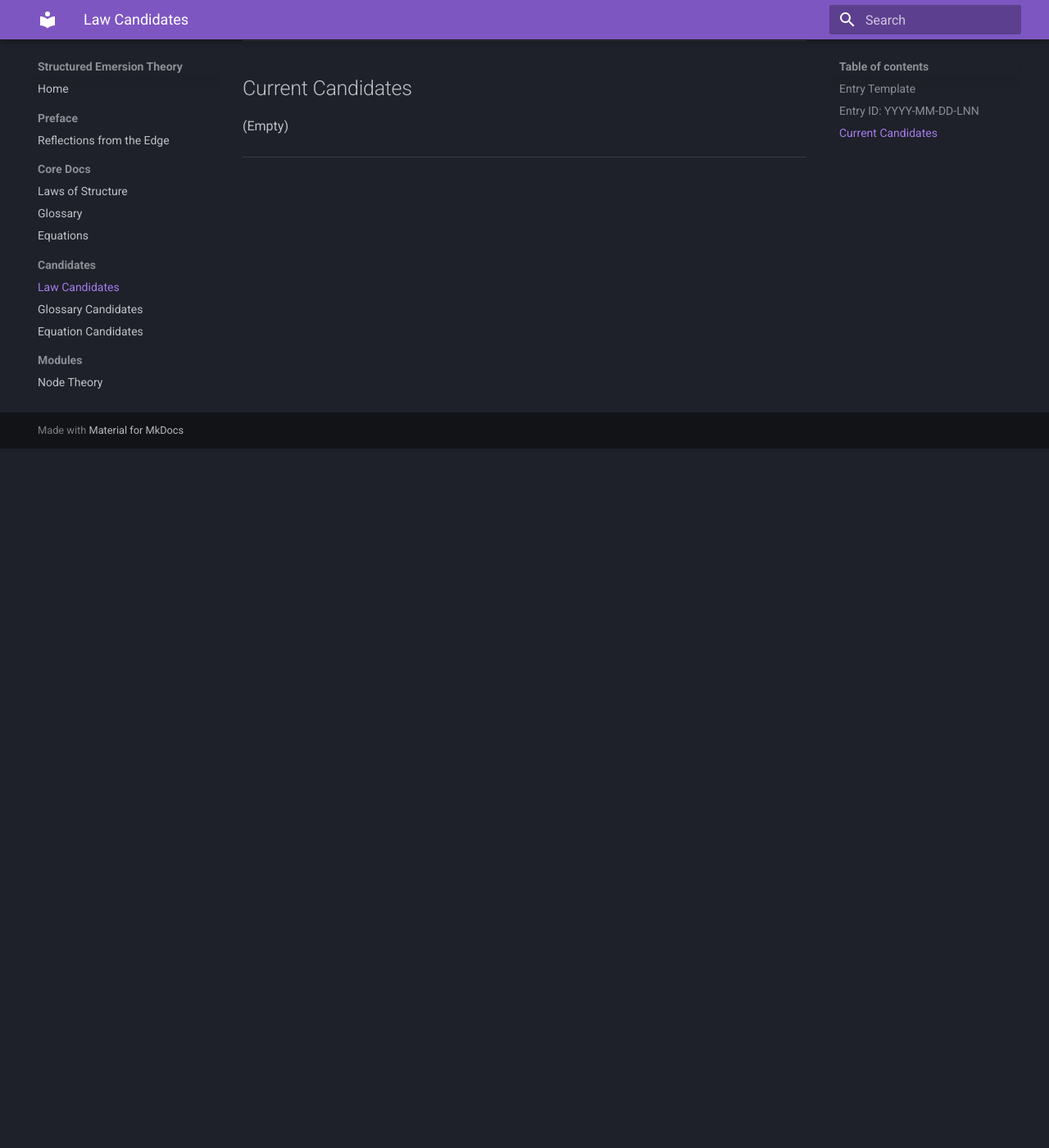
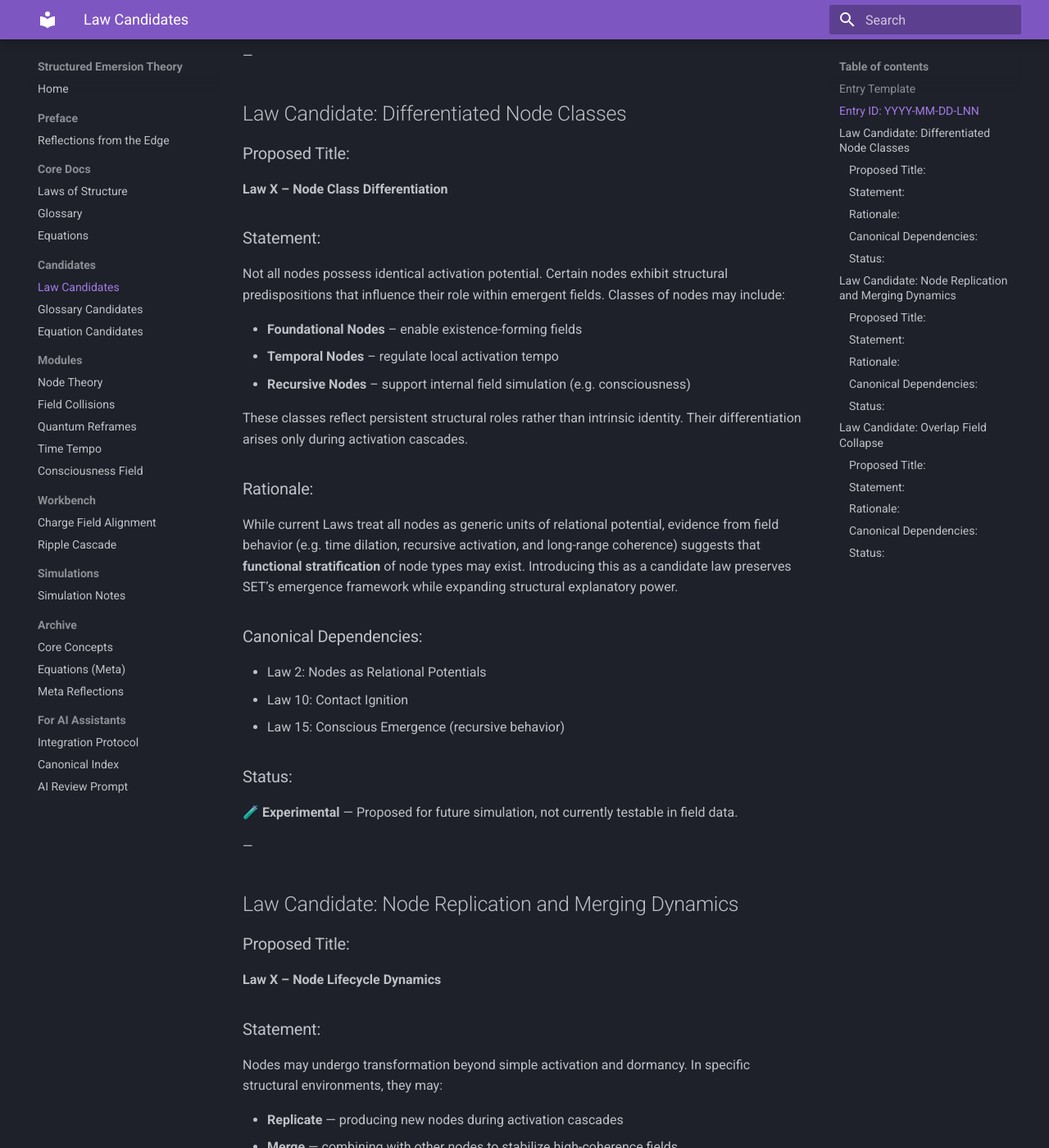
Before and after one commit to Structured-Emersion-Theory/Structured-Emersion-Theory, an MkDocs documentation site: the page built from docs/candidates_conflicts/law_candidates.md, in a window 1280 px wide and 1400 px high, scrolled down 853 px. Shown: the whole window at 82% size. Built offline with MkDocs 1.6.1 and Material for MkDocs 9.7.7, drawn with Linux system fonts in a browser that asks for light colours; some of the changed text lies outside the part shown.

Commit message:
law_candidates update

```diff
--- a/docs/candidates_conflicts/law_candidates.md
+++ b/docs/candidates_conflicts/law_candidates.md
@@ -1,7 +1,7 @@
 # Law Candidates & Refinements Log
 This file tracks proposed laws, structural principles, or revisions to existing Laws of Structure. All entries must be testable, nonredundant, and structurally coherent within the SET framework.
 
----
+—
 
 ### Entry Template
 
@@ -27,10 +27,85 @@ This file tracks proposed laws, structural principles, or revisions to existing
 **Status:** ⏳ Pending Review
 **Submitted:** YYYY-MM-DD
 
----
+—
 
-## Current Candidates
+## Law Candidate: Differentiated Node Classes
 
-(Empty)
+### Proposed Title:
+**Law X – Node Class Differentiation**
 
----
+### Statement:
+Not all nodes possess identical activation potential. Certain nodes exhibit structural predispositions that influence their role within emergent fields. Classes of nodes may include:
+
+- **Foundational Nodes** – enable existence-forming fields
+- **Temporal Nodes** – regulate local activation tempo
+- **Recursive Nodes** – support internal field simulation (e.g. consciousness)
+
+These classes reflect persistent structural roles rather than intrinsic identity. Their differentiation arises only during activation cascades.
+
+### Rationale:
+While current Laws treat all nodes as generic units of relational potential, evidence from field behavior (e.g. time dilation, recursive activation, and long-range coherence) suggests that **functional stratification** of node types may exist. Introducing this as a candidate law preserves SET’s emergence framework while expanding structural explanatory power.
+
+### Canonical Dependencies:
+- Law 2: Nodes as Relational Potentials
+- Law 10: Contact Ignition
+- Law 15: Conscious Emergence (recursive behavior)
+
+### Status:
+🧪 **Experimental** — Proposed for future simulation, not currently testable in field data.
+
+—
+
+## Law Candidate: Node Replication and Merging Dynamics
+
+### Proposed Title:
+**Law X – Node Lifecycle Dynamics**
+
+### Statement:
+Nodes may undergo transformation beyond simple activation and dormancy. In specific structural environments, they may:
+
+- **Replicate** — producing new nodes during activation cascades
+- **Merge** — combining with other nodes to stabilize high-coherence fields
+- **Decay** — lose potential when isolated or exposed to structural collapse
+
+These lifecycle processes are not default behaviors, but emerge only under conditions of high structural complexity, nested activation, or field saturation.
+
+### Rationale:
+Current laws treat nodes as atomic and stable. However, theoretical modeling of long-duration coherence (e.g., in persistent fields or conscious recursion) suggests that nodes may behave dynamically. If verified, these behaviors could support large-scale structure formation, memory-like persistence, and field reconstitution after collapse.
+
+### Canonical Dependencies:
+- Law 2: Nodes as Relational Potentials
+- Law 6: Flicker Coherence
+- Law 13: Collapse and Field Reformation
+- Law 15: Conscious Emergence
+
+### Status:
+🧪 **Exploratory Candidate** — Requires conceptual and mathematical development; currently under theoretical observation.
+
+—
+
+## Law Candidate: Overlap Field Collapse
+
+### Proposed Title:
+**Law X – Overlap Field Collapse**
+
+### Statement:
+When multiple high-tension fields converge and coherence thresholds are exceeded, they may collapse into a singular, structureless “overlap field.” This overlap field contains the compressed potential of its progenitor fields but lacks internal activation coherence.
+
+Overlap fields are proposed to:
+- Model black hole behavior in SET
+- Represent reversion to unstructured pressure zones
+- Serve as seeds for field reformation (Law 13)
+
+### Rationale:
+Standard SET collapse is framed as local coherence decay. This law formalizes a specialized case: when **structured collisions** result not in radiation, but in **persistent null zones** of maximal structural tension. These behave as “coherence wells” rather than noise sinks.
+
+### Canonical Dependencies:
+- Law 1: Existence as Emergence
+- Law 5: Ripple Propagation
+- Law 13: Collapse and Field Reformation
+
+### Status:
+🧪 **Theoretical Candidate** — Suggested for simulation modeling of black hole analogs and field fusion dynamics.
+
+—
```
